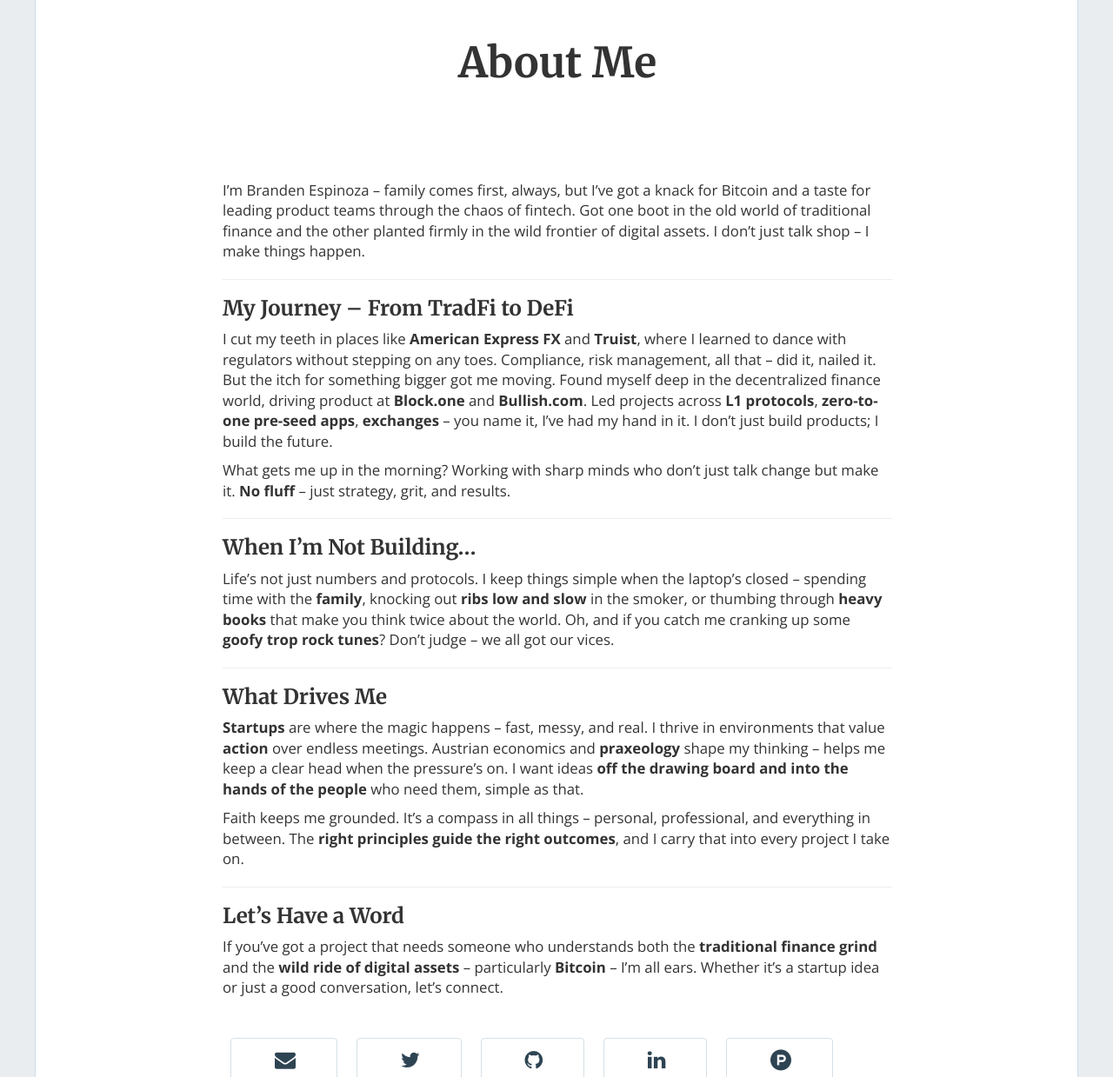
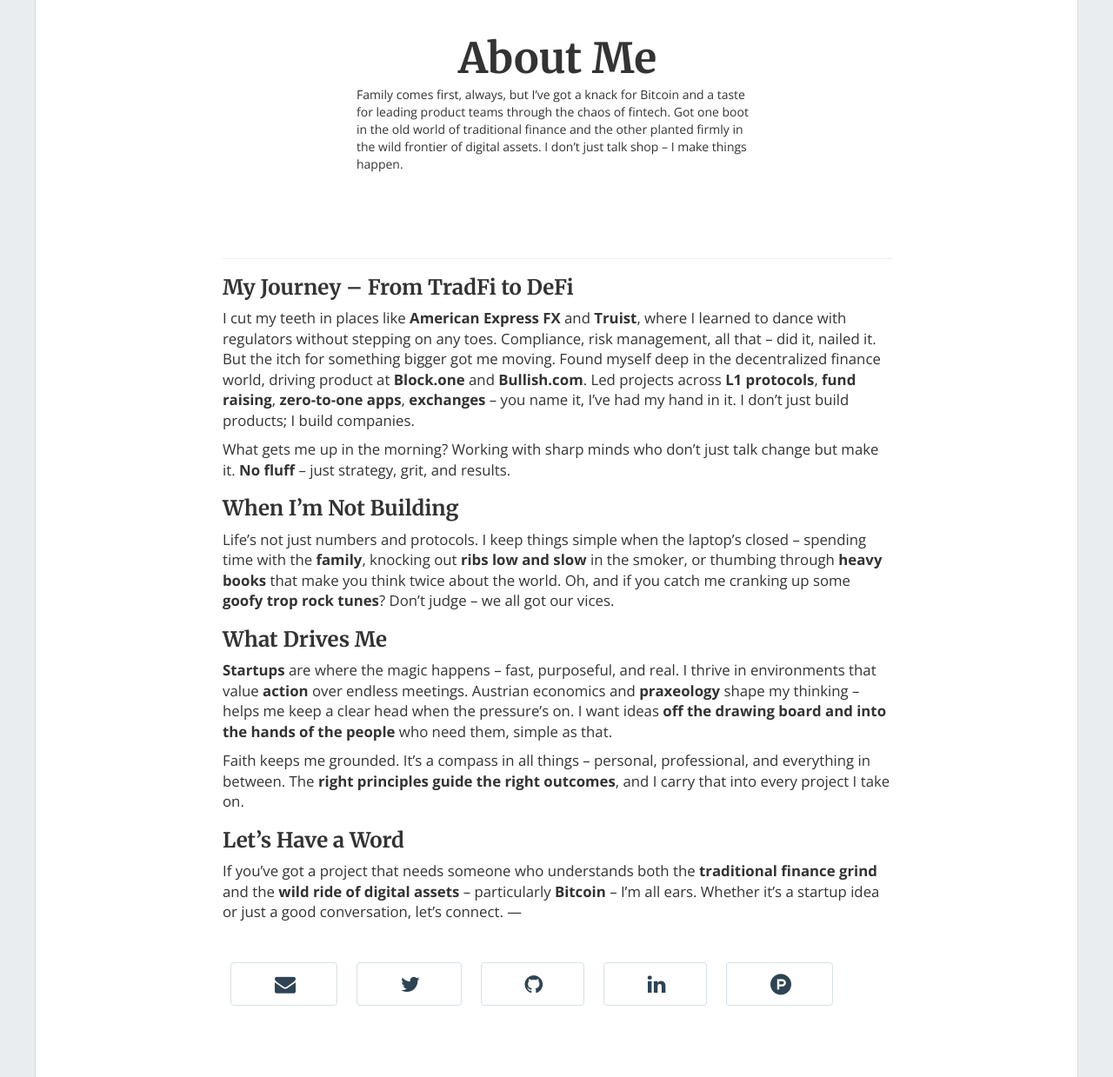
Before and after one commit to brandenespinoza/brandenespinoza.github.io, a Jekyll site: the page built from about.md, in a window 1280 px wide and 1400 px high, scrolled down 275 px, cut to the strip 161-1400 px from the top of the window. Shown: the whole strip at 87% size. Built offline with Jekyll 4.4.1, drawn with Linux system fonts in a browser that asks for light colours; nearby versions of some CDN libraries.

Commit message:
Website Update

```diff
--- a/about.md
+++ b/about.md
@@ -6,38 +6,31 @@
 <div class="hero-container">
   <div class="hero-content wow fadein">
     {% if site.avatar_2 != '' %}
-    <img style="margin: -50px auto 0px; display: block;border-radius:50%;width:300px; height:300px;object-fit: contain;" src="{{site.avatar_2}}" alt="{{site.title}}">
+    <img style="margin: -55px auto 0px; display: block;border-radius:5%;width:300px; height:300px;object-fit: contain;" src="{{site.avatar_2}}" alt="{{site.title}}">
     {% endif %}
-    <h1 class="text-center" style="margin-top:50px;">About Me</h1>
+    <h1 class="text-center" style="margin-top:50px;margin-bottom:5px;">About Me</h1>
+    Family comes first, always, but I’ve got a knack for Bitcoin and a taste for leading product teams through the chaos of fintech. Got one boot in the old world of traditional finance and the other planted firmly in the wild frontier of digital assets. I don’t just talk shop – I make things happen.
   </div>
 </div>
-
-I’m Branden Espinoza – family comes first, always, but I’ve got a knack for Bitcoin and a taste for leading product teams through the chaos of fintech. Got one boot in the old world of traditional finance and the other planted firmly in the wild frontier of digital assets. I don’t just talk shop – I make things happen.
 
 ---
 
 ### My Journey – From TradFi to DeFi
-I cut my teeth in places like **American Express FX** and **Truist**, where I learned to dance with regulators without stepping on any toes. Compliance, risk management, all that – did it, nailed it. But the itch for something bigger got me moving. Found myself deep in the decentralized finance world, driving product at **Block.one** and **Bullish.com**. Led projects across **L1 protocols**, **zero-to-one pre-seed apps**, **exchanges** – you name it, I’ve had my hand in it. I don’t just build products; I build the future.
+I cut my teeth in places like **American Express FX** and **Truist**, where I learned to dance with regulators without stepping on any toes. Compliance, risk management, all that – did it, nailed it. But the itch for something bigger got me moving. Found myself deep in the decentralized finance world, driving product at **Block.one** and **Bullish.com**. Led projects across **L1 protocols**, **fund raising**, **zero-to-one apps**, **exchanges** – you name it, I’ve had my hand in it. I don’t just build products; I build companies.
 
 What gets me up in the morning? Working with sharp minds who don’t just talk change but make it. **No fluff** – just strategy, grit, and results.
 
----
-
-### When I’m Not Building…
+### When I’m Not Building
 Life’s not just numbers and protocols. I keep things simple when the laptop’s closed – spending time with the **family**, knocking out **ribs low and slow** in the smoker, or thumbing through **heavy books** that make you think twice about the world. Oh, and if you catch me cranking up some **goofy trop rock tunes**? Don’t judge – we all got our vices.
 
----
-
 ### What Drives Me
-**Startups** are where the magic happens – fast, messy, and real. I thrive in environments that value **action** over endless meetings. Austrian economics and **praxeology** shape my thinking – helps me keep a clear head when the pressure’s on. I want ideas **off the drawing board and into the hands of the people** who need them, simple as that.
+**Startups** are where the magic happens – fast, purposeful, and real. I thrive in environments that value **action** over endless meetings. Austrian economics and **praxeology** shape my thinking – helps me keep a clear head when the pressure’s on. I want ideas **off the drawing board and into the hands of the people** who need them, simple as that.
 
 Faith keeps me grounded. It’s a compass in all things – personal, professional, and everything in between. The **right principles guide the right outcomes**, and I carry that into every project I take on.
 
----
-
 ### Let’s Have a Word
 If you’ve got a project that needs someone who understands both the **traditional finance grind** and the **wild ride of digital assets** – particularly **Bitcoin** – I’m all ears. Whether it’s a startup idea or just a good conversation, let’s connect.
-
+---
 <div class="hero-buttons">
   {% if site.enable_contact == true %}
     {% include contact.html %}
```
